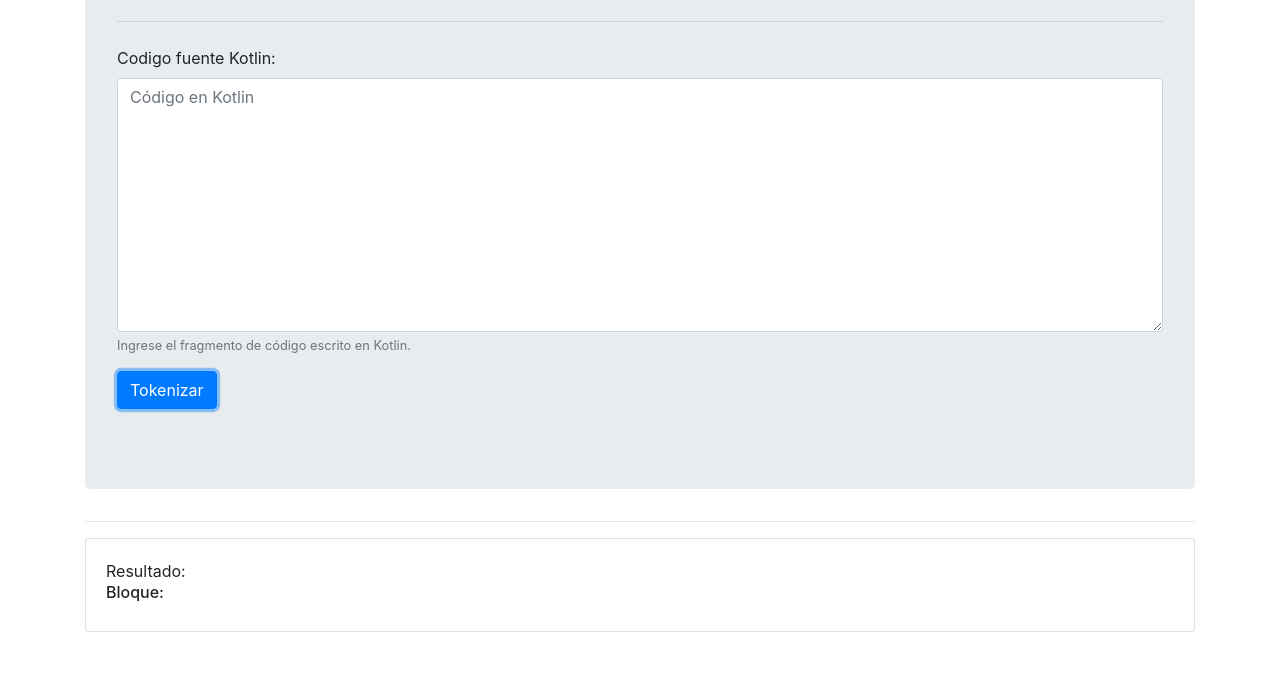
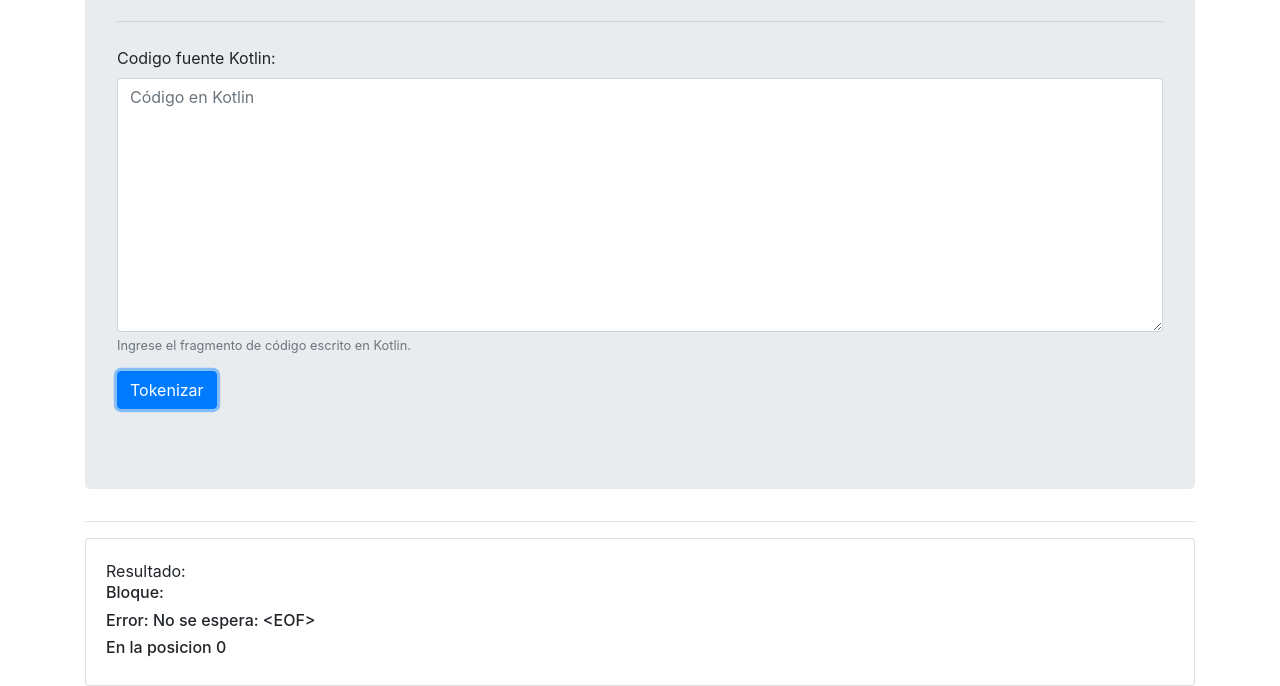
Before and after one commit to ragranados/TokenizadorTEO, a plain HTML site: page index.html in a window 1280 px wide. Both pictures are taken after a click on the button "Tokenizar". Shown: the part 188-874 px from the top of the page. Before the commit the page ends 820 px from the top, so only its background shows below. Drawn offline with nearby package versions, Linux system fonts and the light colour scheme.

Commit message:
last changes

```diff
--- a/index.html
+++ b/index.html
@@ -43,172 +43,7 @@
 
 </html>
 
-<script>
-    let btn = document.getElementById("go")
-    btn.addEventListener("click", () => {
-        document.getElementById("resultado").innerHTML = ""
-        const sustituto = /^\@+$/;
-        const comentario = /\/\/.*/
-        const comentarioB = /(\/\*).*(\*\/)/
-        const codigo = document.getElementById("code").value
-        const regexs = [
-            {
-                exp:/(\w+[* ]+){1,2}\w+\(((\w*[* ]+[&]?){1,2}\w+,? *)*\)+\s*\{/,
-                nombre:"<Declaracion de funcion>"
-            },
-            {
-                //TODO: Declaracion de arreglo si se cuentra un tipo de dato antes de este regex
-                exp:/(([a-z]|[A-Z]|_)([a-z]|[A-Z]|\d|_)*\[\d+\])/,
-                nombre:"<Acceso a arreglo por indice>"
-            },
-            {
-                exp:/^[for]+[\s]*[(]+.+;+.+;+.+[)]+[\s]*{{1}$/,
-                nombre:"<Instruccion de iteracion for>"
-            },
-            {
-                exp: /(int)|(float)|(char)/g,
-                nombre: "<Tipo de dato>"
-            },
-            {
-                exp:/(if)|(else)/,
-                nombre:"<Condicional>"
-            },
-            {
-                exp: /(int)|(float)|(char)|(return)|(void)|(if)|(else)/g,
-                nombre: "<Palabra Reservada>"
-            },
-            {
-                exp: /\/\/.*/,
-                nombre: ""
-            },
-            {
-                //TODO: Validar si encuentra el simbolo /* y que ignore hasta encontrar */
-                exp: /\/(\n*.*?\n*)*?\//,
-                nombre: ""
-            },
-            {
-                //TODO: Tomar como identificador tambien si se encuentra un tipo de dato seguido de este regex
-                exp: /([a-z]|[A-Z]|_)([a-z]|[A-Z]|\d|_)*/,
-                nombre: "<Identificador>"
-            },
-            {
-                exp: /(\&\&)|(\|\|)|(\!)|(\=\=)/,
-                nombre: "<Operador logico>"
-            },
-            {
-                exp: /=/,
-                nombre: "<Simbolo asignacion>"
-            },
-            {
-                exp: /[\+\-\*\/*\%][\+\-\*\/\%+]*[\+\-\*\/\%+]*[\+\-\*\/*\%]*/,
-                nombre: "<Operador aritmeticos>"
-            },
-            {
-                exp: /[\<\>][\<\>]*[\<\>]*[\<\>]*/,
-                nombre: "<Comparador>"
-            },
-            {
-                exp: /{/,
-                nombre: "<Abrir bloque>"
-            },
-            {
-                exp: /}/,
-                nombre: "<Cerrar bloque>"
-            },
-            {
-                exp: /\(/,
-                nombre: "<Abrir Perentesis>"
-            },
-            {
-                exp: /\)/,
-                nombre: "<Cerrar Perentesis>"
-            },
-            {
-                exp: /\[/,
-                nombre: "<Abrir corchete>"
-            },
-            {
-                exp: /\]/,
-                nombre: "<Cerrar corchete>"
-            },
-            {
-                exp: /(")((?:\\\1|(?:(?!\1).))*)(\1)/,
-                nombre: "<Cadena de Texto>"
-            },
-            {
-                exp: /(')((?:\\\1|(?:(?!\1).))*)(\1)/,
-                nombre: "<Caracter>"
-            },
-            {
-                exp: /\d+(\.\d+)?/,
-                nombre: "<Constante numerica>"
-            },
-            {
-                exp: /;/,
-                nombre: "<Fin instruccion>"
-            },
-            {
-                exp: /[\$\|\^\~\°\¬\!\#\%\&\¡\¨\´\`\\\.\,][\$\|\^\~\°\¬\!\#\%\&\¡\¨\´\`\\\.\,]*[\$\|\^\~\°\¬\!\#\%\&\¡\¨\´\`\\\.\,]*/,
-                nombre: "<Simbolo no reconocido>"
-            }
-
-        ]
-
-        const bloques = codigo.split(/\n+/);
-        var emergencia = true, i = 0;
-
-        bloques.forEach((bloque) => {
-            i = 0;
-            var tokens = [];
-
-            if (!bloque.match(comentario) && !bloque.match(comentarioB)) {
-                let container = document.createElement("div")
-                container.style.display = "flex"
-                container.style.alignItems = "baseline"
-                let title = document.createElement("h6")
-                title.appendChild(document.createTextNode("Bloque: "))
-                title.style.marginRight = "10px"
-                let value = document.createElement("code")
-                value.appendChild(document.createTextNode(" " + bloque))
-                container.appendChild(title)
-                container.appendChild(value)
-                document.getElementById("resultado").appendChild(container)
-
-                console.log("\nBloque: ", bloque);
-            }
-
-            while (!sustituto.exec(bloque) && emergencia) {
-                i++;
-                regexs.forEach((regex) => {
-
-                    const ejecucion = regex.exp.exec(bloque);
-                    if (ejecucion) {
-                        tokens[ejecucion.index] = regex.nombre;
-                        bloque = bloque.replace(ejecucion[0], "@".repeat(ejecucion[0].length));
-                    }
-                });
-
-                if (i == 50) {
-                    emergencia = false;
-                }
-            }
-
-            emergencia = true;
-            for (indice2 in tokens) {
-                let contain = document.createElement("div")
-                let token = document.createElement("small")
-                token.appendChild(document.createTextNode(tokens[indice2]))
-                contain.appendChild(token)
-                document.getElementById("resultado").appendChild(contain)
-
-
-                console.log(tokens[indice2])
-            }
-
-        })
-    })
-
-</script>
+<script src="tokenizer.js" ></script>
 <script>
     document.getElementById('code').addEventListener('keydown', function (e) {
         if (e.key == 'Tab') {
--- /dev/null
+++ b/tokenizer.js
@@ -0,0 +1,291 @@
+let btn = document.getElementById("go")
+var gTokens = []
+btn.addEventListener("click", () => {
+    document.getElementById("resultado").innerHTML = ""
+    const sustituto = /^\@+$/;
+    const comentario = /\/\/.*/
+    const comentarioB = /(\/\*).*(\*\/)/
+    const codigo = document.getElementById("code").value
+    const regexs = globarRegexs()
+
+
+    const bloques = codigo.split(/\n+/);
+    var emergencia = true, i = 0;
+
+    bloques.forEach((bloque) => {
+        i = 0;
+        var tokens = [];
+
+        if (!bloque.match(comentario) && !bloque.match(comentarioB)) {
+            let container = document.createElement("div")
+            container.style.display = "flex"
+            container.style.alignItems = "baseline"
+            let title = document.createElement("h6")
+            title.appendChild(document.createTextNode("Bloque: "))
+            title.style.marginRight = "10px"
+            let value = document.createElement("code")
+            value.appendChild(document.createTextNode(" " + bloque))
+            container.appendChild(title)
+            container.appendChild(value)
+            document.getElementById("resultado").appendChild(container)
+        }
+
+        while (!sustituto.exec(bloque) && emergencia) {
+            i++;
+            regexs.forEach((regex) => {
+
+                const ejecucion = regex.exp.exec(bloque);
+                if (ejecucion) {
+                    tokens[ejecucion.index] = regex.nombre;
+                    bloque = bloque.replace(ejecucion[0], "@".repeat(ejecucion[0].length));
+                }
+            });
+
+            if (i == 50) {
+                emergencia = false;
+            }
+        }
+
+        emergencia = true;
+        for (indice2 in tokens) {
+            let contain = document.createElement("div")
+            let token = document.createElement("small")
+            token.appendChild(document.createTextNode(tokens[indice2]))
+            contain.appendChild(token)
+            document.getElementById("resultado").appendChild(contain)
+            if (tokens[indice2]) {
+                gTokens = [...gTokens, tokens[indice2]]
+            }
+        }
+    })
+    gTokens = [...gTokens, "<EOF>"]
+    //MECANISMO DE PARSER
+    sumParser()
+})
+
+
+
+const sumParser = () => {
+    const S = 0
+    const S2 = 1
+    const T = 2
+    const T2 = 3
+    const F = 4
+    const sumProd =
+        [[S, '<Identificador>', [T, S2]],
+        [S, '<Operador aritmeticos>', null],
+        [S, '<Abrir Perentesis>', [T, S2]],
+        [S, '<Cerrar Perentesis>', null],
+        [S, '<EOF>', null],
+        [S2, '<Identificador>', null],
+        [S2, '<Operador aritmeticos>', ['<Operador aritmeticos>', T, S2]],
+        [S2, '<Abrir Perentesis>', null],
+        [S2, '<Cerrar Perentesis>', ['vacia']],
+        [S2, '<EOF>', ['vacia']],
+        [T, '<Identificador>', [F, T2]],
+        [T, '<Operador aritmeticos>', null],
+        [T, '<Abrir Perentesis>', [F, T2]],
+        [T, '<Cerrar Perentesis>', null],
+        [T, '<EOF>', null],
+        [T2, '<Identificador>',null],
+        [T2, '<Operador aritmeticos>', ['vacia']],
+        [T2, '<Abrir Perentesis>', null],
+        [T2, '<Cerrar Perentesis>', ['vacia']],
+        [T2, '<EOF>', ['vacia']],
+        [F, '<Identificador>', ['<Identificador>']],
+        [F, '<Operador aritmeticos>', null],
+        [F, '<Abrir Perentesis>', ['<Abrir Perentesis>', S, '<Cerrar Perentesis>']],
+        [F, '<Cerrar Perentesis>', null],
+        [F, '<EOF>', null]
+        ]
+
+    let stack = ['<EOF>',0]
+    let cTok = 0
+    let tok = gTokens[cTok]
+    let x = stack[stack.length - 1]
+    //Recorrer tokens
+    while (true) {
+        console.log("token",tok)
+        console.log("stack",stack)
+        if (x === tok && x === '<EOF>') {
+            let contain = document.createElement("div")
+            let token = document.createElement("h6")
+            token.appendChild(document.createTextNode("Codigo reconocido exitosamente"))
+            contain.appendChild(token)
+            document.getElementById("resultado").appendChild(contain)
+            return
+        } else {
+            if (x === tok && x !== '<EOF>') {
+                stack.pop()
+                x = stack[stack.length - 1]
+                cTok++
+                tok = gTokens[cTok]
+            }
+            if(gTokens.includes(x) && x !== tok){
+                let contain = document.createElement("div")
+                let token = document.createElement("h6")
+                token.appendChild(document.createTextNode("Error: se espera: " + tok))
+                contain.appendChild(token)
+                document.getElementById("resultado").appendChild(contain)
+
+                contain = document.createElement("div")
+                token = document.createElement("h6")
+                token.appendChild(document.createTextNode("En la posicion: " + cTok))
+                contain.appendChild(token)
+                document.getElementById("resultado").appendChild(contain)
+
+                return
+            }
+            if(!gTokens.includes(x)){
+                celda=buscar_en_tabla(sumProd,x,tok)
+                console.log(celda)
+                if  (!celda){
+                    let contain = document.createElement("div")
+                    let token = document.createElement("h6")
+                    token.appendChild(document.createTextNode("Error: No se espera: " + tok))
+                    contain.appendChild(token)
+                    document.getElementById("resultado").appendChild(contain)
+
+                    contain = document.createElement("div")
+                    token = document.createElement("h6")
+                    token.appendChild(document.createTextNode("En la posicion " + cTok))
+                    contain.appendChild(token)
+                    document.getElementById("resultado").appendChild(contain)
+
+                    return
+                }
+                else{
+                    stack.pop()
+                    stack = agregar_pila(stack,celda)
+                    x=stack[stack.length-1]
+                }
+            }
+        }
+    }
+
+}
+
+
+
+const buscar_en_tabla=(table,no_terminal, terminal)=>{
+    for(let i=0; i<table.length;i++){
+        if(table[i][0] === no_terminal && table[i][1] === terminal){
+            return table[i][2]
+        }
+    }
+}
+
+const agregar_pila=(stack,produccion)=>{
+    let tStack = stack
+    produccion.reverse().forEach(elemento=>{
+        if (elemento !== 'vacia'){
+            tStack.push(elemento)
+        }
+    })
+    return tStack
+}
+
+//Funciones ripio
+const globarRegexs = () => (
+    [
+        {
+            exp: /(\w+[* ]+){1,2}\w+\(((\w*[* ]+[&]?){1,2}\w+,? *)*\)+\s*\{/,
+            nombre: "<Declaracion de funcion>"
+        },
+        {
+            //TODO: Declaracion de arreglo si se cuentra un tipo de dato antes de este regex
+            exp: /(([a-z]|[A-Z]|_)([a-z]|[A-Z]|\d|_)*\[\d+\])/,
+            nombre: "<Acceso a arreglo por indice>"
+        },
+        {
+            exp: /^[for]+[\s]*[(]+.+;+.+;+.+[)]+[\s]*{{1}$/,
+            nombre: "<Instruccion de iteracion for>"
+        },
+        {
+            exp: /(int)|(float)|(char)/g,
+            nombre: "<Tipo de dato>"
+        },
+        {
+            exp: /(if)|(else)/,
+            nombre: "<Condicional>"
+        },
+        {
+            exp: /(int)|(float)|(char)|(return)|(void)|(if)|(else)/g,
+            nombre: "<Palabra Reservada>"
+        },
+        {
+            exp: /\/\/.*/,
+            nombre: ""
+        },
+        {
+            //TODO: Validar si encuentra el simbolo /* y que ignore hasta encontrar */
+            exp: /\/(\n*.*?\n*)*?\//,
+            nombre: ""
+        },
+        {
+            //TODO: Tomar como identificador tambien si se encuentra un tipo de dato seguido de este regex
+            exp: /([a-z]|[A-Z]|_)([a-z]|[A-Z]|\d|_)*/,
+            nombre: "<Identificador>"
+        },
+        {
+            exp: /(\&\&)|(\|\|)|(\!)|(\=\=)/,
+            nombre: "<Operador logico>"
+        },
+        {
+            exp: /=/,
+            nombre: "<Simbolo asignacion>"
+        },
+        {
+            exp: /[\+\-\*\/*\%][\+\-\*\/\%+]*[\+\-\*\/\%+]*[\+\-\*\/*\%]*/,
+            nombre: "<Operador aritmeticos>"
+        },
+        {
+            exp: /[\<\>][\<\>]*[\<\>]*[\<\>]*/,
+            nombre: "<Comparador>"
+        },
+        {
+            exp: /{/,
+            nombre: "<Abrir bloque>"
+        },
+        {
+            exp: /}/,
+            nombre: "<Cerrar bloque>"
+        },
+        {
+            exp: /\(/,
+            nombre: "<Abrir Perentesis>"
+        },
+        {
+            exp: /\)/,
+            nombre: "<Cerrar Perentesis>"
+        },
+        {
+            exp: /\[/,
+            nombre: "<Abrir corchete>"
+        },
+        {
+            exp: /\]/,
+            nombre: "<Cerrar corchete>"
+        },
+        {
+            exp: /(")((?:\\\1|(?:(?!\1).))*)(\1)/,
+            nombre: "<Cadena de Texto>"
+        },
+        {
+            exp: /(')((?:\\\1|(?:(?!\1).))*)(\1)/,
+            nombre: "<Caracter>"
+        },
+        {
+            exp: /\d+(\.\d+)?/,
+            nombre: "<Constante numerica>"
+        },
+        {
+            exp: /;/,
+            nombre: "<Fin instruccion>"
+        },
+        {
+            exp: /[\$\|\^\~\°\¬\!\#\%\&\¡\¨\´\`\\\.\,][\$\|\^\~\°\¬\!\#\%\&\¡\¨\´\`\\\.\,]*[\$\|\^\~\°\¬\!\#\%\&\¡\¨\´\`\\\.\,]*/,
+            nombre: "<Simbolo no reconocido>"
+        }
+    ]
+)
```
Also changed, not shown: regexs.js (added, +104 -0 lines).
